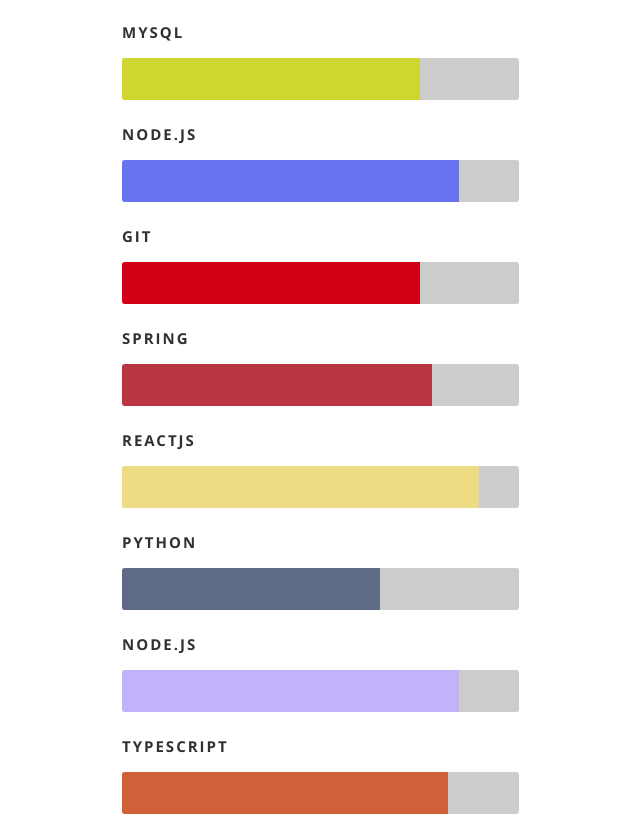
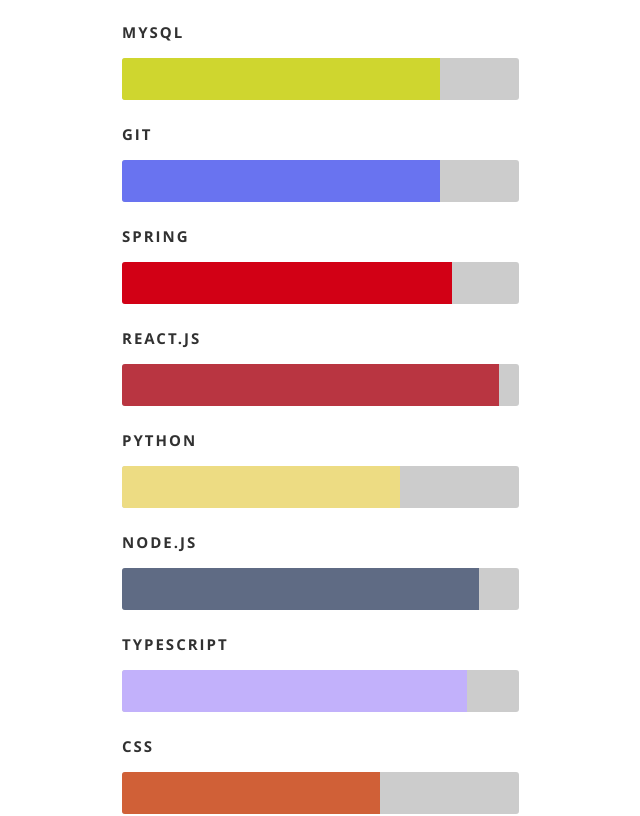
Before and after one commit to LidorLahav/MyResume, a React (Create React App) app: page / in a window 1280 px wide. Shown: the part 2346-3162 px from the top of the page, without its empty margins (283-923 px from the left). Built offline with nearby package versions, Linux system fonts and the light colour scheme.

Commit message:
change resume

```diff
--- a/src/App.js
+++ b/src/App.js
@@ -74,51 +74,47 @@
         skills: [
             {
                 name: "Java",
+                level: "92%"
+            },
+            {
+                name: "JavaScript",
+                level: "88%"
+            },
+            {
+                name: "MySQL",
+                level: "80%"
+            },
+            {
+                name: "Git",
+                level: "80%"
+            },
+            {
+                name: "Spring",
+                level: "83%"
+            },
+            {
+                name: "React.js",
+                level: "95%"
+            },
+            {
+                name: "Python",
+                level: "70%"
+            },
+            {
+                name: "Node.js",
+                level: "90%"
+            },
+            {
+                name: "TypeScript",
                 level: "87%"
             },
             {
-                name: "JavaScript",
-                level: "83%"
-            },
-            {
-                name: "MySQL",
-                level: "75%"
-            },
-            {
-                name: "Node.js",
-                level: "85%"
-            },
-            {
-                name: "Git",
-                level: "75%"
-            },
-            {
-                name: "Spring",
-                level: "78%"
-            },
-            {
-                name: "ReactJs",
-                level: "90%"
-            },
-            {
-                name: "Python",
+                name: "CSS",
                 level: "65%"
             },
             {
-                name: "Node.js",
-                level: "85%"
-            },
-            {
-                name: "TypeScript",
-                level: "82%"
-            },
-            {
-                name: "CSS",
-                level: "60%"
-            },
-            {
                 name: "MongoDB",
-                level: "70%"
+                level: "75%"
             }
         ],
         technologies: [
@@ -130,7 +126,7 @@
             {
                 name: "Java",
                 image: "java.jpg",
-                description: "Java is the first language I learned. The first time I learne Java was on high-school. I still use it as my main language and feel most comfortabe with it.",
+                description: "Java is the first language I learned. The first time I learned Java was on high-school. I still use it as my main language and feel most comfortabe with it.",
             },
             {
                 name: "MongoDB",
```
